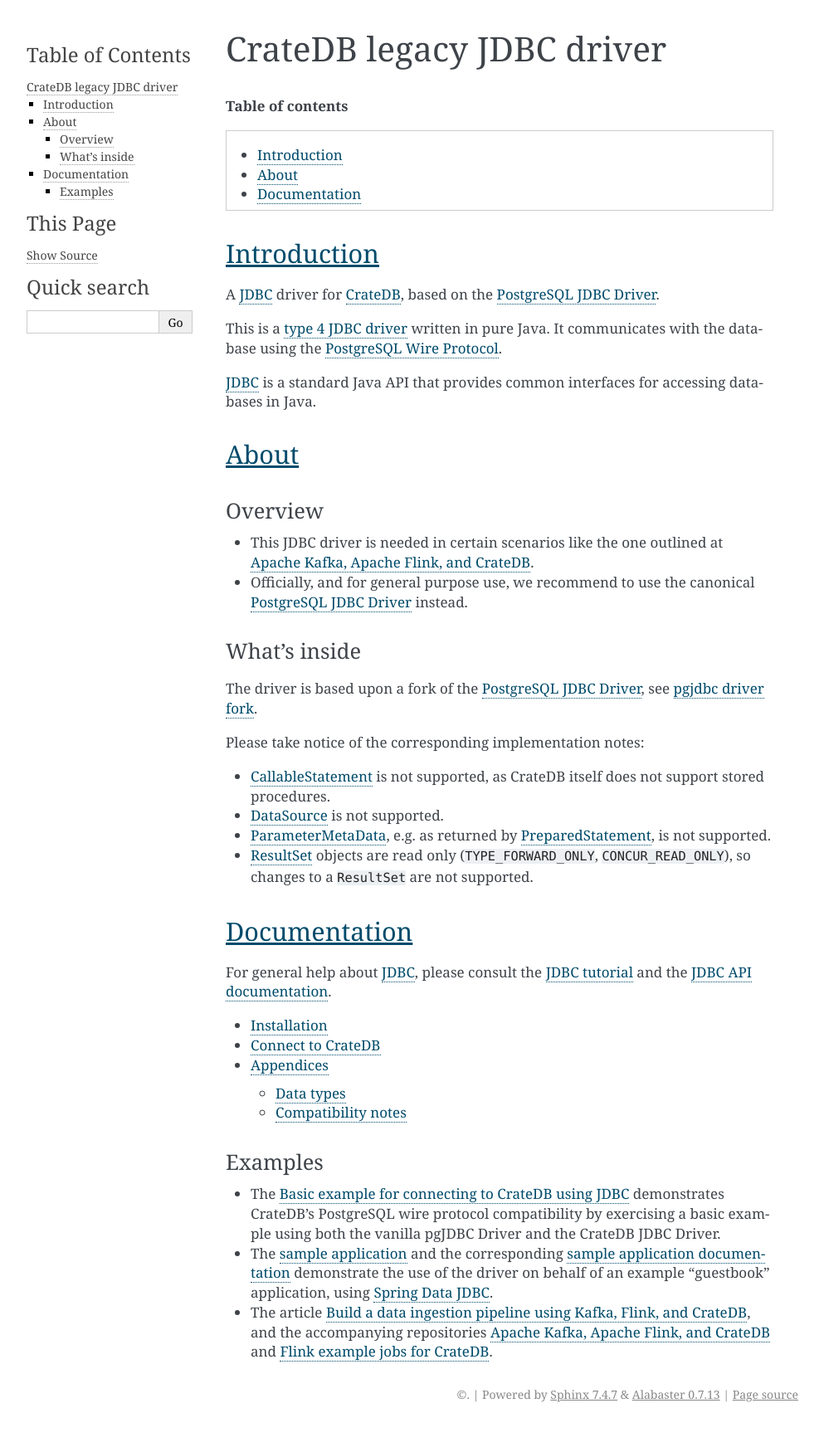
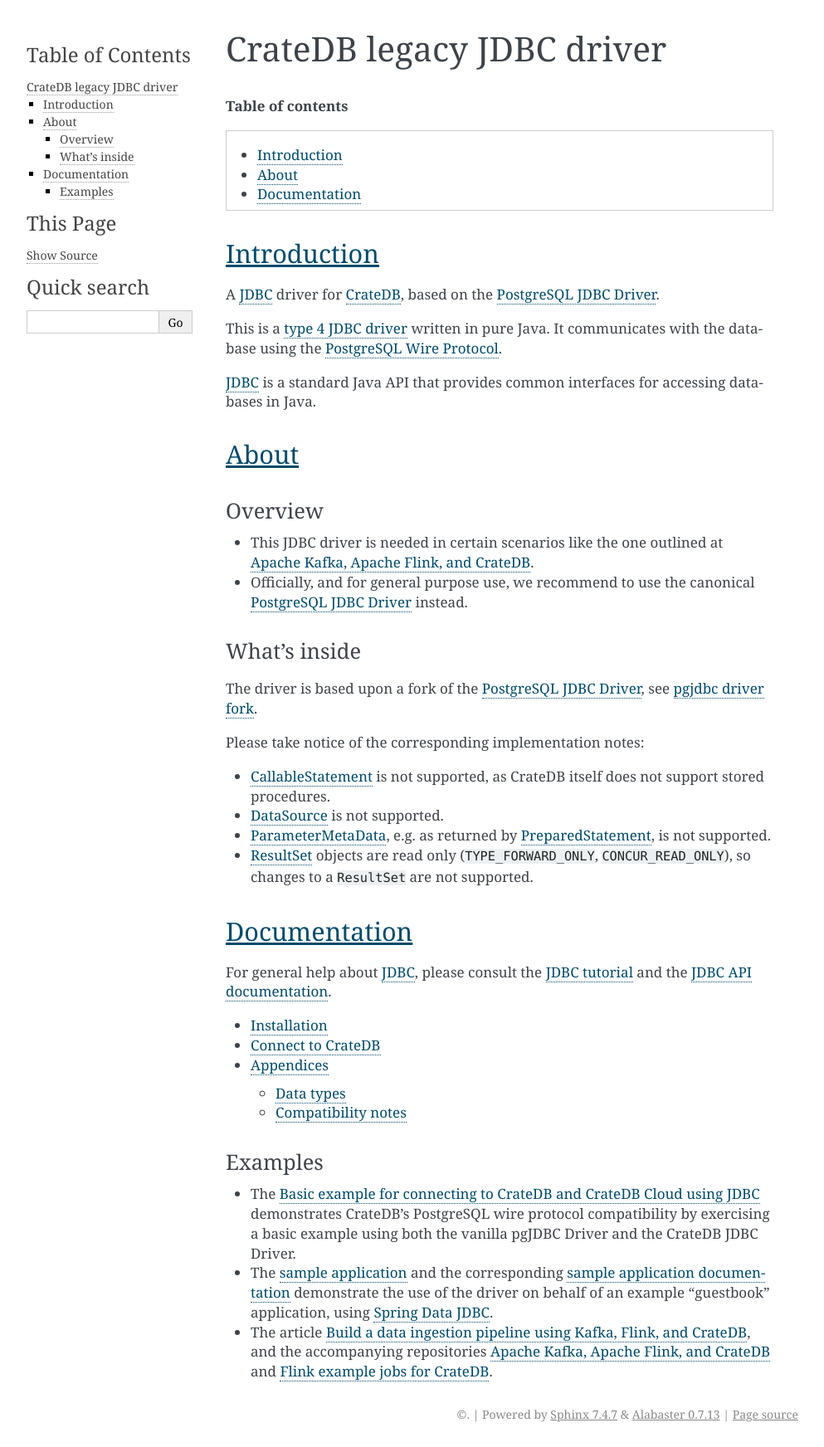
Before and after one commit to crate/crate-jdbc, a Sphinx documentation site: the page built from docs/index.rst, in a window 1280 px wide. Shown: the whole page at 83% size, without its empty margins (148-1141 px from the left). Built offline with Sphinx 7.4.7, drawn with Linux system fonts in a browser that asks for light colours; before the commit the page ends 1720 px from its top, so only the background shows below that.

Commit message:
Documentation: Adjust link title to "basic connect" tutorial

```diff
--- a/docs/index.rst
+++ b/docs/index.rst
@@ -76,9 +76,9 @@
 Examples
 ========
 
-- The `Basic example for connecting to CrateDB using JDBC`_ demonstrates
-  CrateDB's PostgreSQL wire protocol compatibility by exercising a basic
-  example using both the vanilla pgJDBC Driver and the CrateDB JDBC Driver.
+- The `Basic example for connecting to CrateDB and CrateDB Cloud using JDBC`_
+  demonstrates CrateDB's PostgreSQL wire protocol compatibility by exercising a
+  basic example using both the vanilla pgJDBC Driver and the CrateDB JDBC Driver.
 - The `sample application`_ and the corresponding `sample application
   documentation`_ demonstrate the use of the driver on behalf of an example
   "guestbook" application, using `Spring Data JDBC`_.
@@ -88,7 +88,7 @@
 
 
 .. _Apache Kafka, Apache Flink, and CrateDB: https://github.com/crate/cratedb-examples/tree/main/stacks/kafka-flink
-.. _Basic example for connecting to CrateDB using JDBC: https://github.com/crate/cratedb-examples/tree/main/by-language/java-jdbc
+.. _Basic example for connecting to CrateDB and CrateDB Cloud using JDBC: https://github.com/crate/cratedb-examples/tree/main/by-language/java-jdbc
 .. _Build a data ingestion pipeline using Kafka, Flink, and CrateDB: https://dev.to/crate/build-a-data-ingestion-pipeline-using-kafka-flink-and-cratedb-1h5o
 .. _CallableStatement: https://docs.oracle.com/javase/8/docs/api/java/sql/CallableStatement.html
 .. _CrateDB: https://crate.io/products/cratedb/
```
